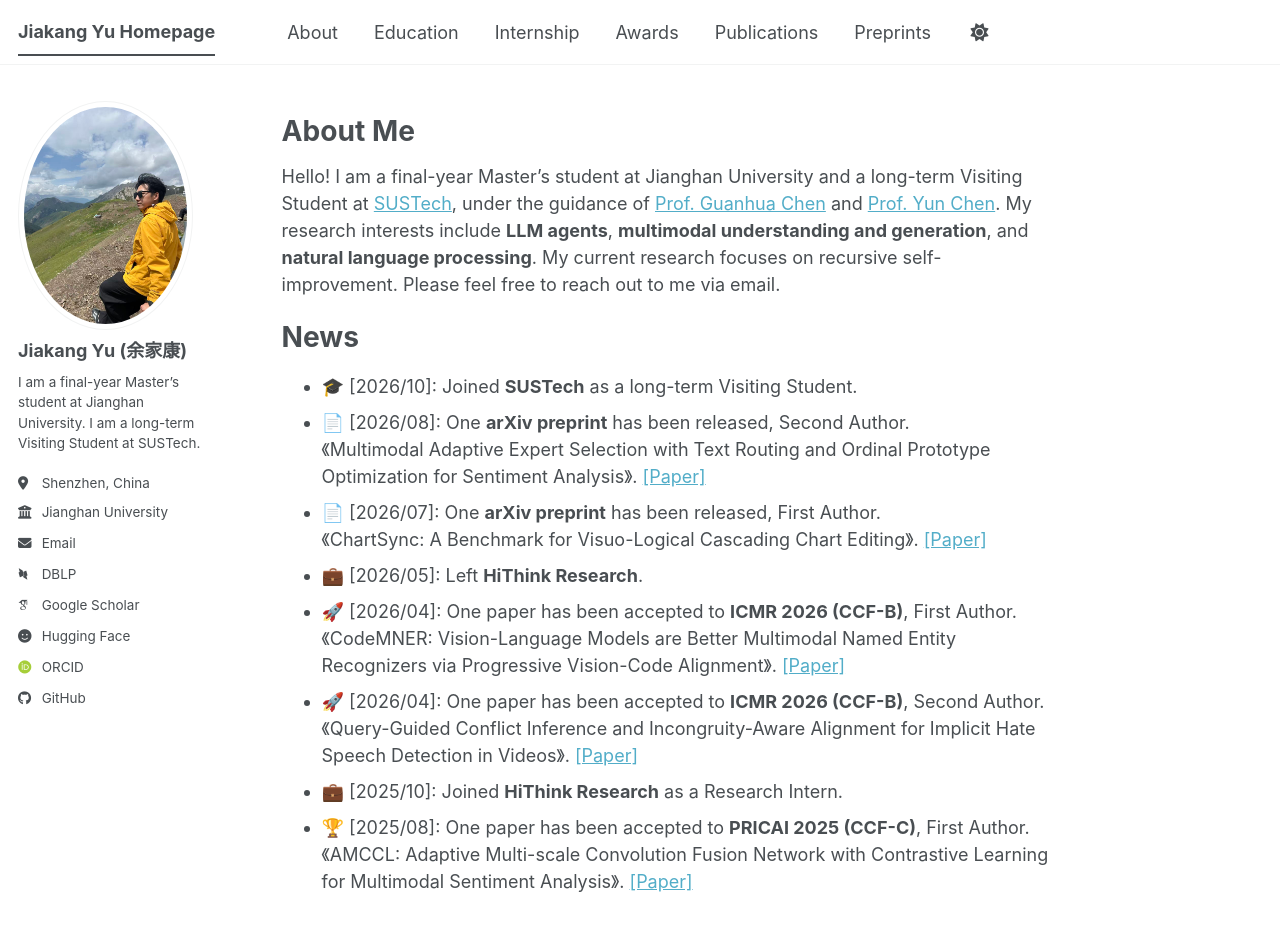
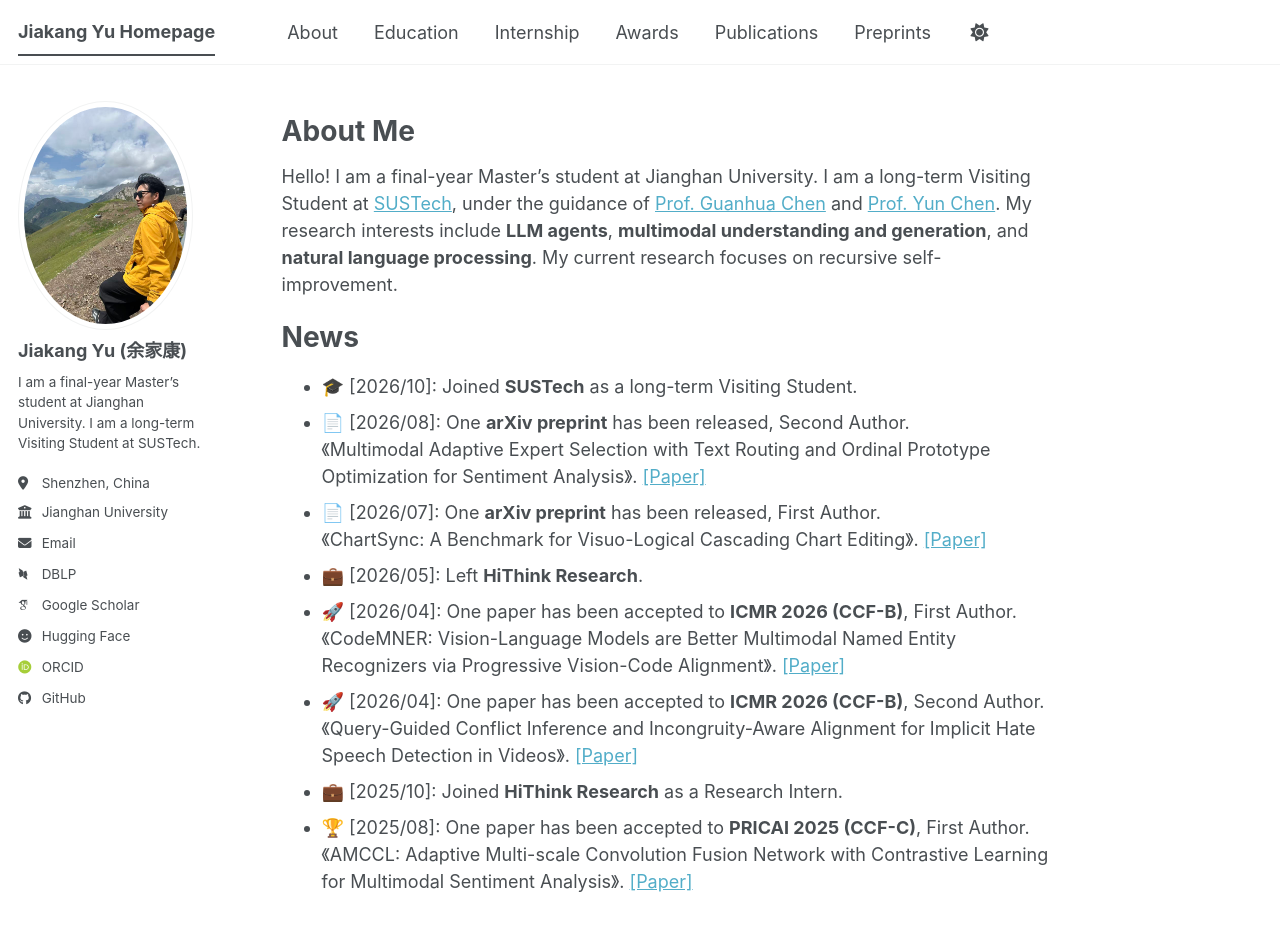
Before and after one commit to kaka-yjk/kaka-yjk.github.io, a Jekyll site: the page built from _pages/about.md, in a window 1280 px wide and 1132 px high. Shown: the top 931 px of the window. Built offline with Jekyll 4.4.1, drawn with Linux system fonts in a browser that asks for light colours; some web fonts are replaced; a script bundle is joined from its source files by our own code; library files that are not in the unit come from our copies.

Commit message:
Refine about introduction wording

```diff
--- a/_pages/about.md
+++ b/_pages/about.md
@@ -10,7 +10,7 @@ redirect_from:
 
 <h1 id="about">About Me</h1>
 
-Hello! I am a final-year Master's student at Jianghan University and a long-term Visiting Student at [SUSTech](https://www.sustech.edu.cn/), under the guidance of [Prof. Guanhua Chen](https://www.sustech.edu.cn/zh/faculties/chenguanhua.html) and [Prof. Yun Chen](https://scai.sufe.edu.cn/cy/main.htm). My research interests include **LLM agents**, **multimodal understanding and generation**, and **natural language processing**. My current research focuses on recursive self-improvement. Please feel free to reach out to me via email.
+Hello! I am a final-year Master's student at Jianghan University. I am a long-term Visiting Student at [SUSTech](https://www.sustech.edu.cn/), under the guidance of [Prof. Guanhua Chen](https://www.sustech.edu.cn/zh/faculties/chenguanhua.html) and [Prof. Yun Chen](https://scai.sufe.edu.cn/cy/main.htm). My research interests include **LLM agents**, **multimodal understanding and generation**, and **natural language processing**. My current research focuses on recursive self-improvement.
 
 <h1 id="news">News</h1>
 * 🎓 [2026/10]: Joined **SUSTech** as a long-term Visiting Student.
```
